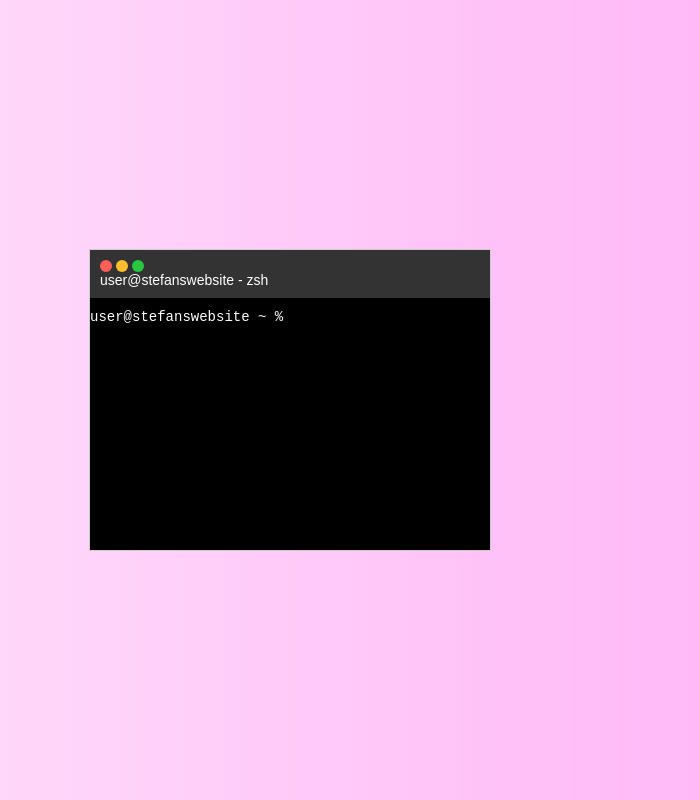
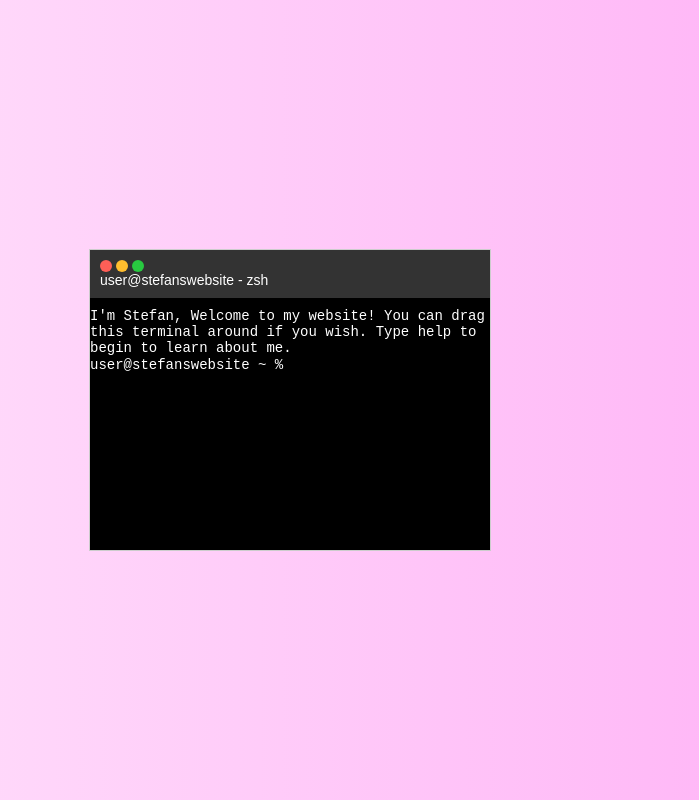
Before and after one commit to stefdude1999/website-scaloian, a React (Create React App) app: page / in a window 1280 px wide. Shown: the whole page, without its empty margins (350-1049 px from the left). Built offline with nearby package versions, Linux system fonts and the light colour scheme.

Commit message:
added help command and other minor stuff

```diff
--- a/src/components/FileExplorer.js
+++ b/src/components/FileExplorer.js
@@ -93,7 +93,11 @@ const FileExplorer = () => {
     return entriesInCurrentDir.join(' ');
   };
 
-  return { currentDirectory, getCurrentDirectoryContents, changeDirectory, readFile, ls };
+  const help = () => {
+    return 'This terminal supports pwd, cd, ls and cat commands. Look through the folder structure to meet me!';
+  };
+
+  return { currentDirectory, getCurrentDirectoryContents, changeDirectory, readFile, ls, help };
 };
 
 export default FileExplorer;
--- a/src/components/Terminal.js
+++ b/src/components/Terminal.js
@@ -7,6 +7,7 @@ const Terminal = () => {
   const [input, setInput] = useState('');
   const [output, setOutput] = useState([]);
   const [isDragging, setIsDragging] = useState(false);
+  const [showIntro] = useState(true);
   const fileExplorer = FileExplorer();
   const terminalRef = useRef(null);
 
@@ -25,6 +26,8 @@ const Terminal = () => {
   const executeCommand = (command) => {
     const [cmd, ...args] = command.trim().split(' ');
     switch (cmd) {
+      case 'help':
+        return fileExplorer.help();
       case 'ls':
         return fileExplorer.ls();
       case 'pwd':
@@ -70,6 +73,13 @@ const Terminal = () => {
           </div>
           user@stefanswebsite - zsh
         </div>
+
+        {showIntro && (
+          <div className="output">
+            <div>I'm Stefan, Welcome to my website! You can drag this terminal around if you wish. Type help to begin to learn about me.</div>
+          </div>
+        )}
+
         {output.map((item, index) => (
           <div key={index} className={item.type}>
             {item.value}
```
